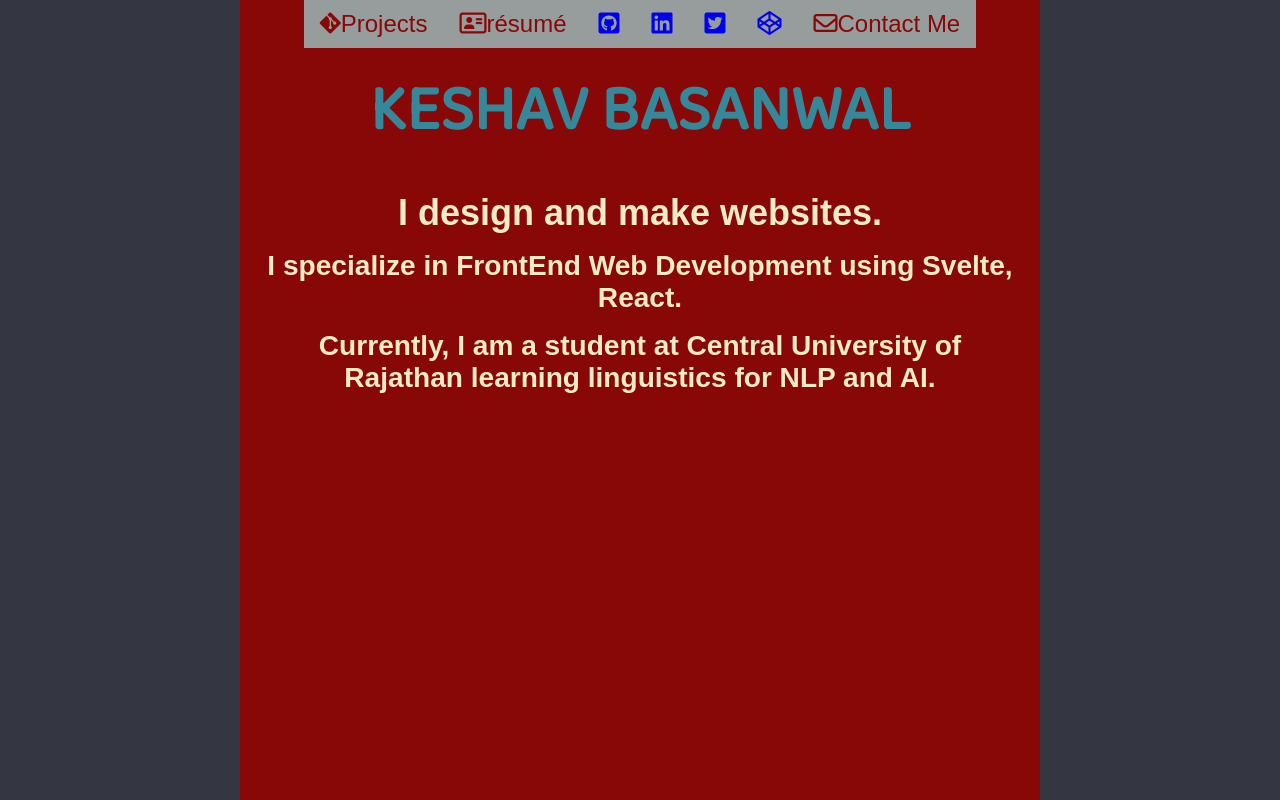
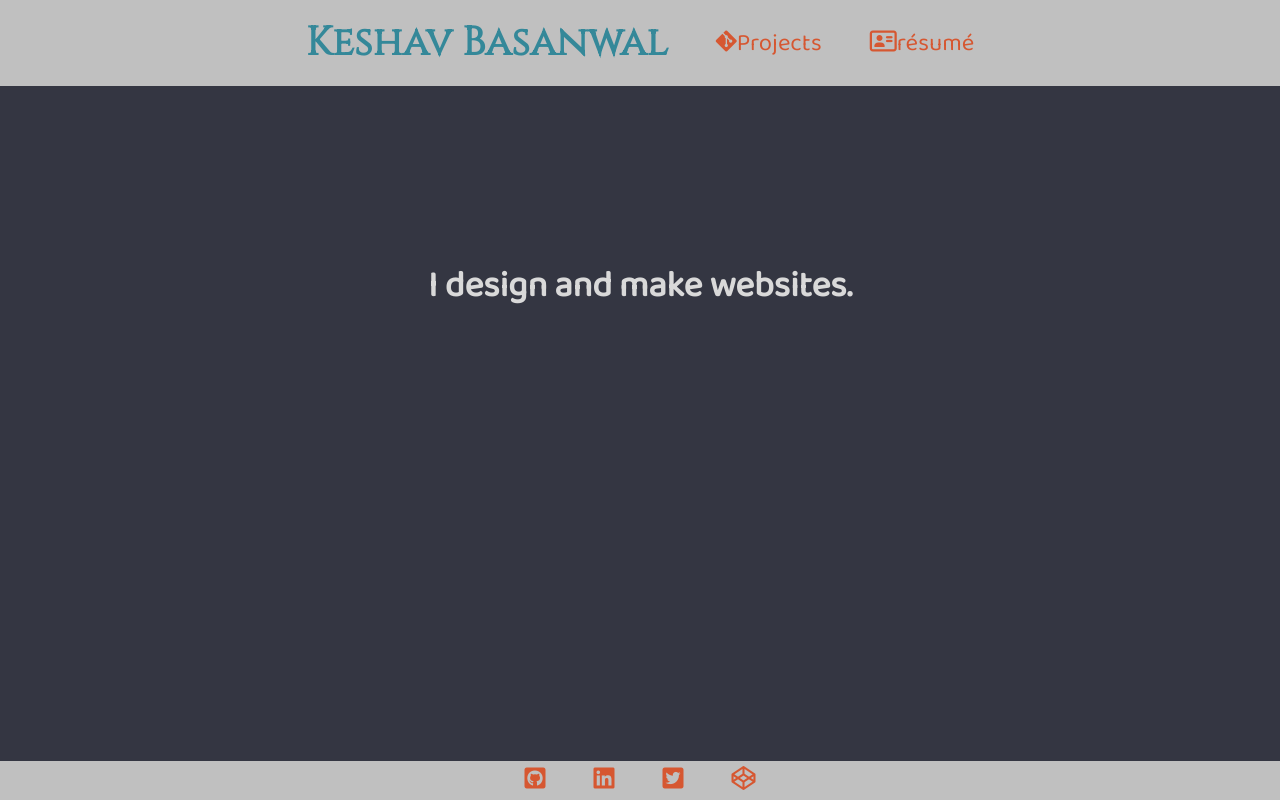
Before and after one commit to keshavbasanwal/keshavbasanwal.github.io, a plain HTML site: page index.html in a window 1280 px wide. Drawn offline with Linux system fonts and the light colour scheme; a web font is replaced by a local one.

Commit message:
conflict resolved, i guess

```diff
--- a/base.css
+++ b/base.css
@@ -1,9 +1,9 @@
 :root {
   --black: #343642;
   --blue: #348899;
-  --gray: #979c9c;
-  --white: #f2ebc7;
-  --red: #880808;
+  --gray: #979C9C;
+  --white: #D9D9D9;
+  --red: #d65731;
   --fontsize: 1.5rem;
   --name: "Baloo 2", cursive;
   --serif1: "Cinzel", serif;
@@ -29,49 +29,63 @@ html {
 /* generic styles below */
 
 body {
+  font-family: var(--name);
   font-size: var(--fontsize);
-  font-family: var(--sans);
   background-color: var(--black);
   color: var(--white);
-  overflow: hidden;
+  text-align: center;
 }
 
-h1,
-h2,
-h3 {
-  text-align: center;
-  margin-bottom: 1rem;
+#header{
+  list-style-type: none;
+  background-color: silver;
+  color: var(--red);
+  flex-flow: row wrap;
+  display: flex;
+  justify-content: center;
+  align-items: center;
+  margin: 0;
+  width:100%;
+  gap: 3rem;
 }
 
-#name {
-  font-family: var(--name);
-  color: var(--blue);
-  font-size: 4rem;
-  line-height: 4rem;
-  padding: 2rem;
-  text-transform: uppercase;
+#intro{
+
+  display: flex;
+  flex-flow: row wrap;
+  justify-content: center;
+  align-items: center;
+  margin: 0;
+  width:100%;
+  height: 50vh;
 }
 
-#nav-bar {
+#footer{
+  list-style-type: none;
+  background-color: silver;
+  color: var(--red);
+  flex-flow: row wrap;
   display: flex;
-  flex-flow: row wrap;
-  list-style: none;
-  justify-content: space-evenly;
-  gap: 2rem;
-  padding: 10px 1rem;
+  justify-content: center;
+  align-items: center;
+  margin: 0;
+  bottom:0;
+  position:fixed;
+  width:100%;
+  gap: 3rem
 }
 
-header {
-  margin: 0 auto;
-  background-color: var(--gray);
+
+
+h1 {
+  font-family: var(--serif1);
+  font-size: 2.5rem;
+  color: var(--blue);
+  text-align: center;
+  margin: 1rem 0;
+}
+
+
+a{
   color: var(--red);
 }
-#page {
-  min-height: 100vh;
-  max-width: 800px;
-  margin: 0 auto;
-  padding: 0 1rem;
-  background-color: var(--red);
-  display: flex;
-  flex-flow: column wrap;
-}
--- a/index.html
+++ b/index.html
@@ -15,9 +15,15 @@
     <title>Keshav Basanwal</title>
   </head>
   <body>
-    <div id="page">
+
+<div id="page">
+
+
       <header>
-        <ul id="nav-bar">
+        <ul id="header">
+        <li>
+          <h1 id="name">Keshav Basanwal</h1>
+        </li>
           <li>
             <span class="fa-brands fa-git-alt" aria-hidden="true"></span
             >Projects
@@ -26,6 +32,27 @@
             <span class="fa-regular fa-address-card" aria-hidden="true"></span
             >résumé
           </li>
+        </ul>
+      </header>
+
+
+
+      <section id="intro">
+
+        <h2>I design and make websites.</h2>
+<!--
+        <li><span class="fa-regular fa-envelope"></span>Contect Me</li>
+        <h3>I specialize in FrontEnd Web Development using Svelte, React.</h3>
+        <h3>
+          Currently, I am a student at Central University of Rajathan learning
+          linguistics for NLP and AI.
+        </h3> -->
+      </section>
+
+
+
+    <footer>
+      <ul id="footer">
           <li>
             <a href="https://github.com/keshavbasanwal">
               <span
@@ -52,20 +79,5 @@
               ><span class="fa-brands fa-codepen" aria-hidden="true"></span></a
             ><span class="sr-only">CodePen</span>
           </li>
-          <li><span class="fa-regular fa-envelope"></span>Contact Me</li>
-        </ul>
-      </header>
-      <section class="intro">
-        <h1 id="name">Keshav Basanwal</h1>
-
-        <h2>I design and make websites.</h2>
-
-        <h3>I specialize in FrontEnd Web Development using Svelte, React.</h3>
-        <h3>
-          Currently, I am a student at Central University of Rajathan learning
-          linguistics for NLP and AI.
-        </h3>
-      </section>
-    </div>
   </body>
 </html>
```
